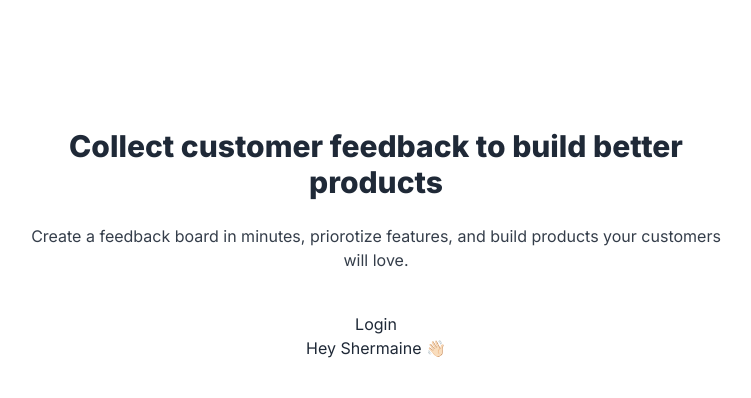
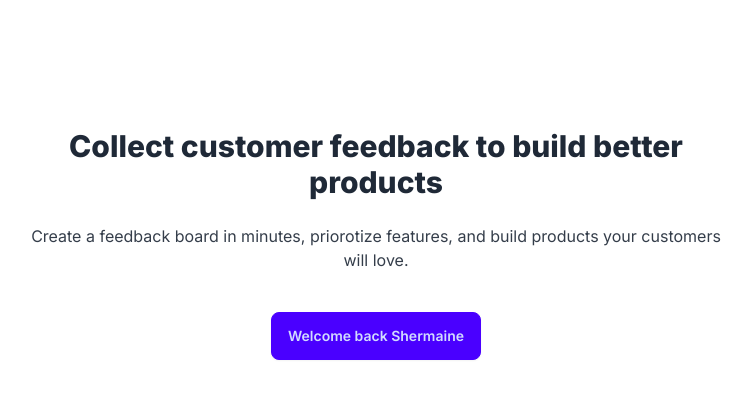
Before and after one commit to Mayst0731/yields, a Next.js app: page / in a window 1280 px wide. Shown: the top 398 px of the page, without its empty margins (264-1015 px from the left). Built offline with nearby package versions, Linux system fonts and the light colour scheme.

Commit message:
Adding style on Login button

```diff
--- a/app/components/ButtonLogin.js
+++ b/app/components/ButtonLogin.js
@@ -3,7 +3,7 @@ import Link from "next/link";
 // This button is for logging in users and send them to the dashboard page
 const ButtonLogin = ({ isLoggedin, name }) => {
     if (isLoggedin){
-        return <Link href="/dashboard">Welcome {name}</Link>;
+        return <Link href="/dashboard" className="btn btn-primary"> Welcome back {name} </Link>;
     } else {
         return <button>Login</button>
     }
--- a/app/page.js
+++ b/app/page.js
@@ -2,7 +2,7 @@ import ButtonLogin from "@/components/ButtonLogin";
 
 export default function Home() {
   const name = "Shermaine";
-  const isLoggedin = false;
+  const isLoggedin = true;
   return (
     <main>
       <section className="px-8 text-center py-32 max-w-3xl mx-auto">
@@ -12,7 +12,6 @@ export default function Home() {
           build products your customers will love.
         </div>
         <ButtonLogin isLoggedin={isLoggedin} name = {name}/>
-        <p>Hey {name} 👋🏻 </p>
         {console.log(`Hey ${name} 🌟 `)}
       </section>
     </main>
```
